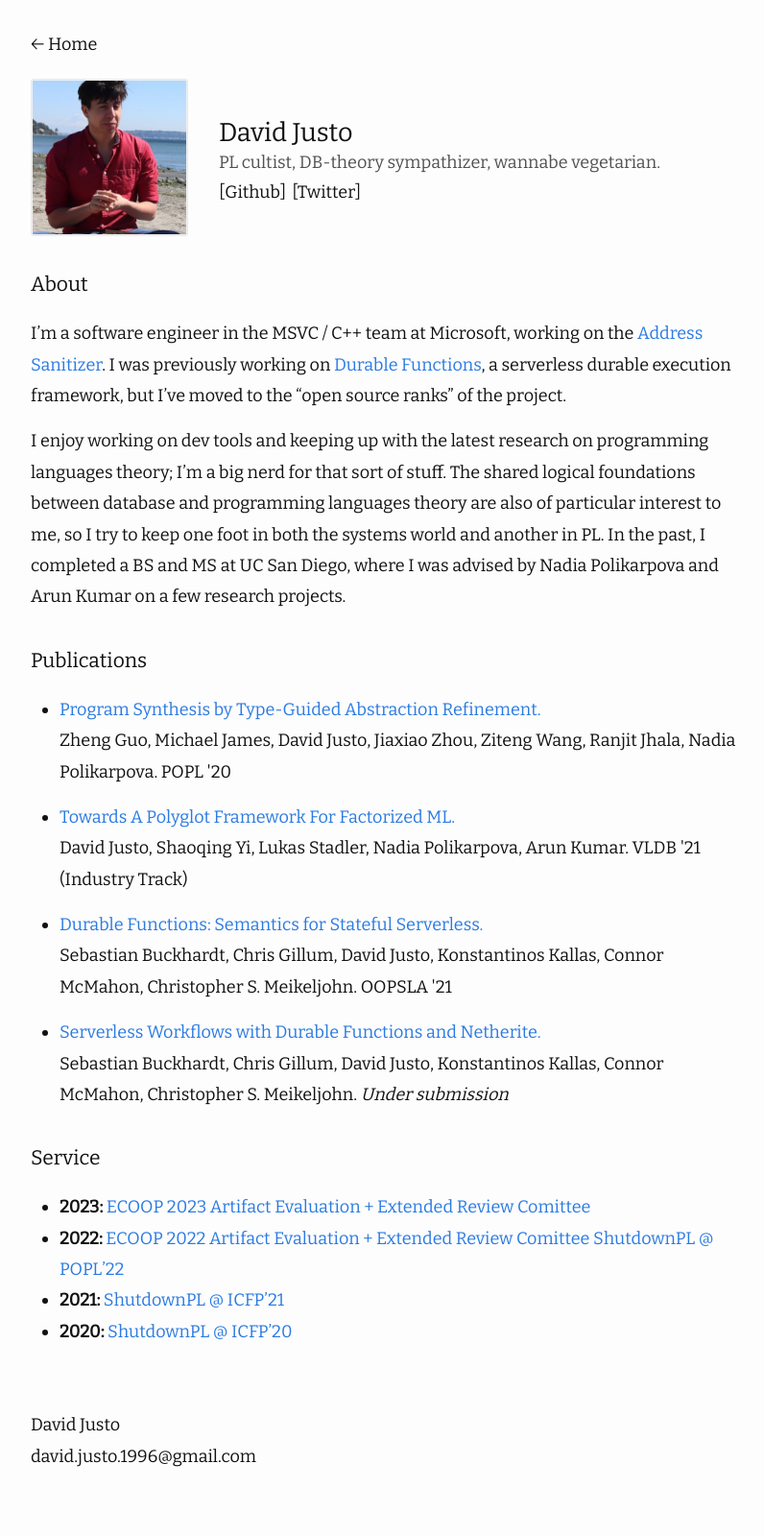
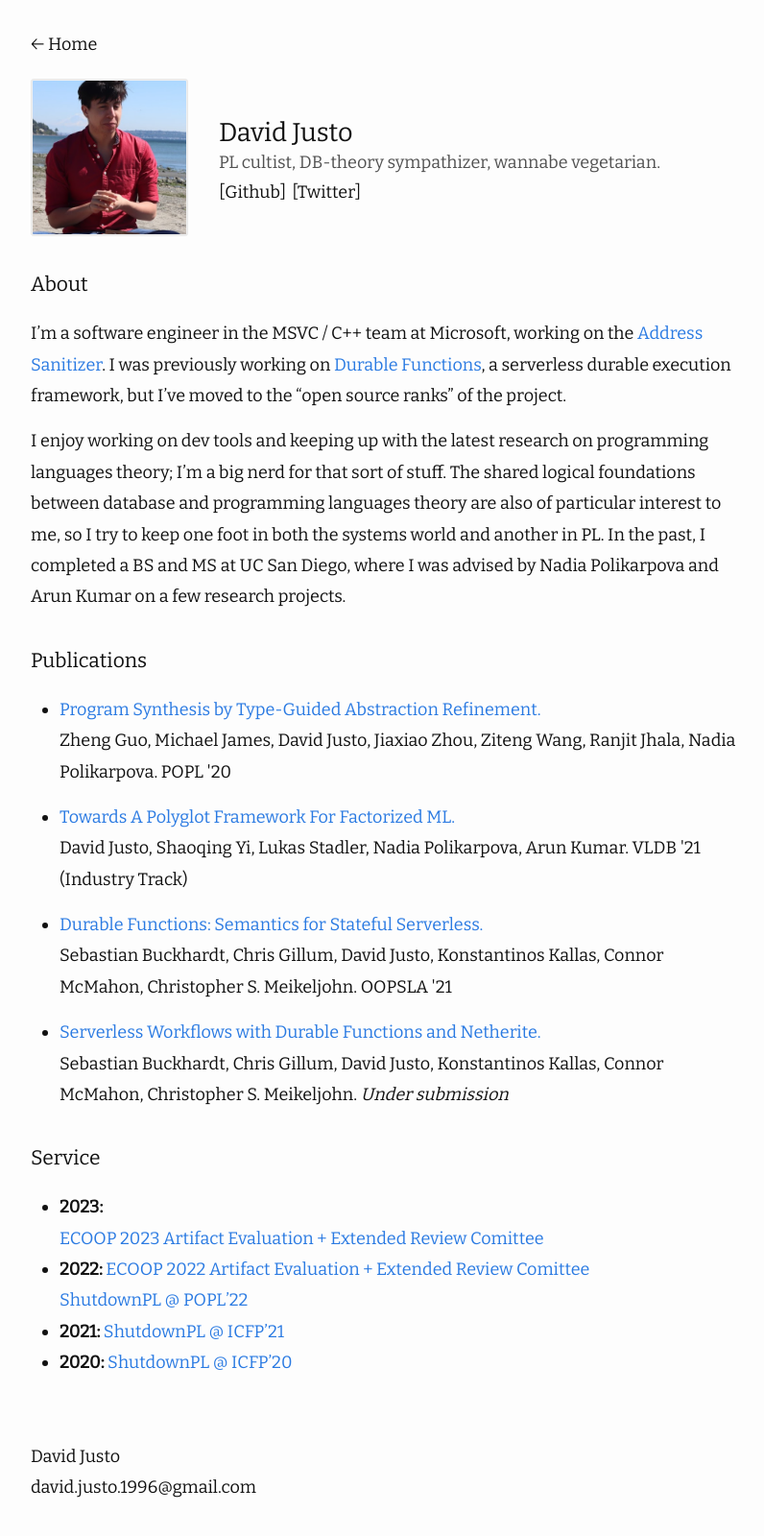
Before and after one commit to davidmrdavid/davidmrdavid.github.io, a Jekyll site: the page built from about.md, in a window 1280 px wide. Shown: the whole page at 96% size, without its empty margins (238-1034 px from the left). Built offline with Jekyll 4.4.1, drawn with Linux system fonts in a browser that asks for light colours; nearby versions of some CDN libraries; our own code applies the rules of GitHub Pages for plain Markdown files; before the commit the page ends 1568 px from its top, so only the background shows below that.

Commit message:
try alternative formatting

```diff
--- a/about.md
+++ b/about.md
@@ -20,10 +20,10 @@
     <p>Sebastian Buckhardt, Chris Gillum, David Justo, Konstantinos Kallas, Connor McMahon, Christopher S. Meikeljohn. <i>Under submission</i></p>
 
 ### Service
-- **2023:**
+- **2023:**<br>
   [ECOOP 2023 Artifact Evaluation + Extended Review Comittee](https://2023.ecoop.org/committee/ecoop-2023-research-papers-extended-review-committee)
 - **2022:**
-  [ECOOP 2022 Artifact Evaluation + Extended Review Comittee](https://2022.ecoop.org/committee/ecoop-2022-papers-extended-review-committee-)
+  [ECOOP 2022 Artifact Evaluation + Extended Review Comittee](https://2022.ecoop.org/committee/ecoop-2022-papers-extended-review-committee-)<br>
   [ShutdownPL @ POPL'22](https://popl22.sigplan.org/track/POPL-2022-diversity-equity-inclusion)
 - **2021:**
   [ShutdownPL @ ICFP'21](https://icfp21.sigplan.org/details/icfp-2021-social-events/12/ShutdownPL)
```
